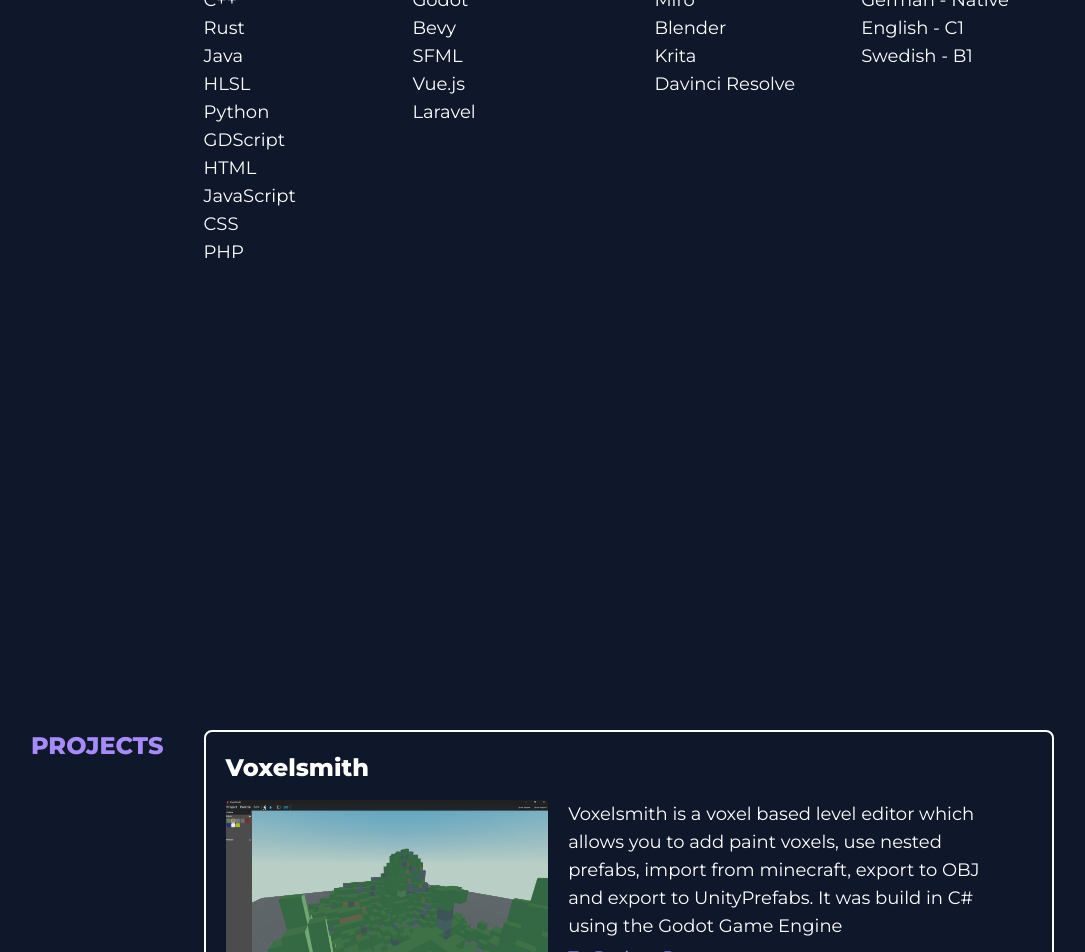
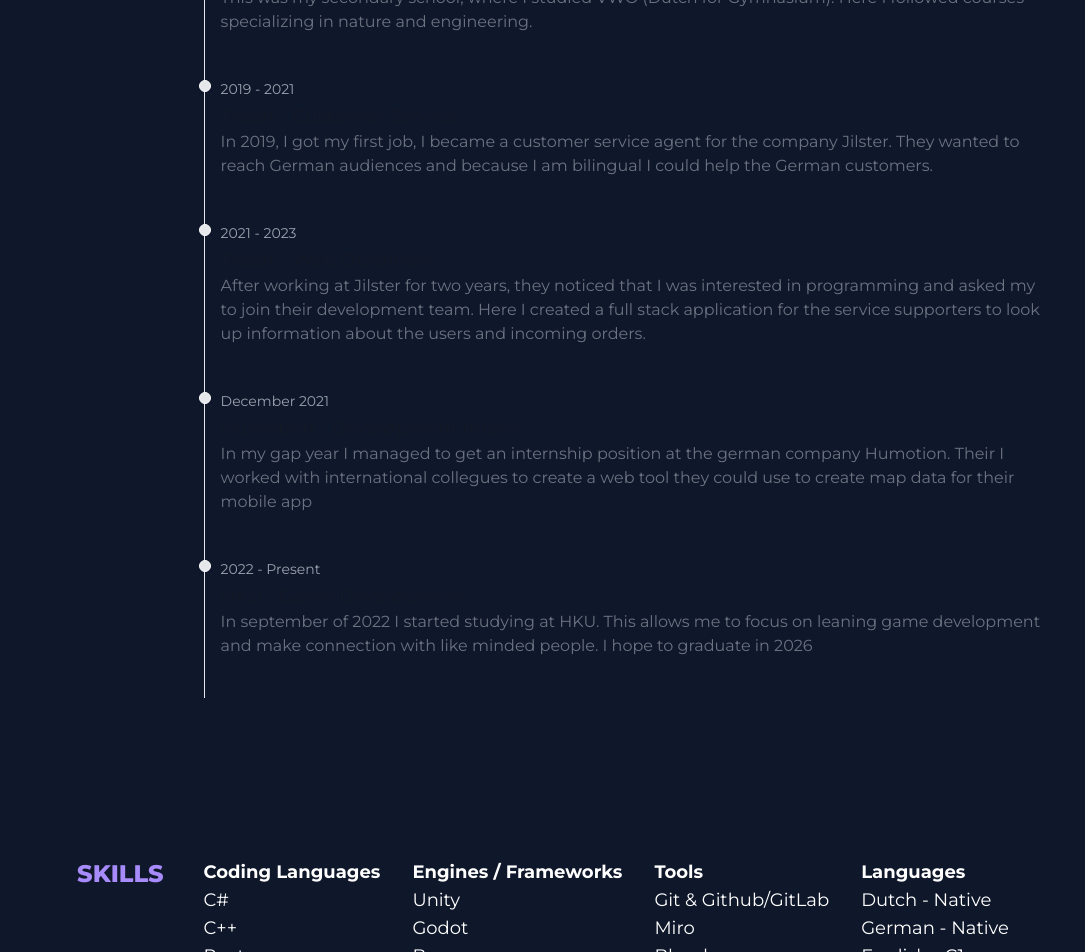
Before and after one commit to brosenmoller/brosenmoller.github.io, a Vue app: page / in a window 1280 px wide. Shown: the part 1840-2792 px from the top of the page, without its empty margins (130-1215 px from the left). Built offline with nearby package versions, Linux system fonts and the light colour scheme; the HTML template or start-up script is replaced by a standard one.

Commit message:
Added Timeline and restructured

```diff
--- /dev/null
+++ b/src/components/MainPageSection.vue
@@ -0,0 +1,26 @@
+<template>
+
+    <section :id="id" class="section-main">
+
+        <div class="lg:w-1/5 pr-5">
+            <h1 class="flex lg:justify-end justify-start font-extrabold text-2xl uppercase text-violet-400">
+                    {{ title }}
+            </h1>
+        </div>
+
+        <div class="lg:w-4/5 pl-5 lg:mt-0 mt-4 flex flex-wrap lg:flex-nowrap lg:justify-start">
+            <slot></slot>
+
+        </div>
+
+    </section>
+
+</template>
+
+<script setup>
+const props = defineProps({
+  id: String,
+  title: String,
+});
+
+</script>
--- a/src/components/Intro.vue
+++ b/src/components/MainPageSections/Intro.vue
@@ -14,7 +14,7 @@
         </div>
 
         <div class="lg:ml-10 mb-20 lg:p-0 md:p-20 p-5">
-            <img class="h-full object-cover rounded-lg" src="../assets/BenRosenmollerPortrait.jpg" alt="">
+            <img class="h-full object-cover rounded-lg" src="../../assets/BenRosenmollerPortrait.jpg" alt="">
         </div>
     </section>
 </template>
--- a/src/components/Projects.vue
+++ b/src/components/MainPageSections/Projects.vue
@@ -8,7 +8,12 @@
         </div>
 
         <div class="lg:w-4/5 pl-5 lg:mt-0 mt-4">
-            <ProjectPanel class="mb-5" v-for="project in projects" :title="project.title" :img="project.img" :description="project.description" />
+            <ProjectPanel class="mb-5" v-for="project in projects"
+                :title="project.title"
+                :img="project.img"
+                :link="project.link"
+                :description="project.description"
+            />
         </div>
 
     </section>
@@ -16,37 +21,43 @@
 
 <script setup>
 import { ref } from 'vue';
-import ProjectPanel from "./ProjectPanel.vue";
+import ProjectPanel from "./Subcomponents/ProjectPanel.vue";
 
 const projects = ref([
     {
         title: "Voxelsmith",
         img: "VoxelSmithCover.jpg",
-        description: "Voxelsmith is a voxel based level editor which allows you to add paint voxels, use nested prefabs, import from minecraft, export to OBJ and export to UnityPrefabs. It was build in C# using the Godot Game Engine"
+        link: "",
+        description: "Voxelsmith is a voxel based level editor which allows you to add paint voxels, use nested prefabs, import from minecraft, export to OBJ and export to UnityPrefabs. It was build in <strong>C#</strong> and <strong>Rust</strong> using the Godot Game Engine"
     },
     {
         title: "Enigma Escape",
         img: "EnigmaEscape.jpg",
+        link: "",
         description: "Enigma Escape is a 2D puzzle platformer where the puzzle comes from physically assembling your controller. This project was created using C++ with Arduino and C# with Unity."
     },
     {
         title: "Terrain Generation",
         img: "ECTTPCover.jpg",
+        link: "",
         description: "In this project I Created an infinite terrain generator using Unity, C# and HLSL compute shaders."
     },
     {
         title: "Paint over War",
         img: "PaintOverWarCover.jpg",
+        link: "",
         description: "Paint over a war is a story driven 3D puzzle game in which you play as a time traveling soldier dicovering an old military base. It was created after our school trip to Berlin and was based of the 'Teufelsberg'. The project was created in Unity using C#."
     },
     {
         title: "Under Our Wing",
         img: "UnderOurWingCover.jpg",
+        link: "https://nebaj.itch.io/under-our-wing",
         description: "This project was commissioned by the municipality of Utrecht. In this game you play as a pigeon who is going around gathering stories from local refugees. When you publish the stories you might see the city change."
     },
     // {
     //     title: "Rootscape",
     //     img: "RootscapeCover.jpg",
+    //     link: "",
     //     description: "Place Holder text"
     // },
 ]);
--- a/src/components/ProjectPanel.vue
+++ b/src/components/MainPageSections/Subcomponents/ProjectPanel.vue
@@ -5,9 +5,9 @@
 
             <img :src="getImageUrl()" class="sm:w-2/5 object-contain rounded">
             <div class="sm:w-3/5 pr-5 flex flex-col justify-between">
-              <p class="overflow-hidden">{{ description }}</p>
+              <p class="overflow-hidden" v-html="description"></p>
               <div>
-                <a href="" class="fancy-link text-violet-400 ">To Project Page</a>
+                <a :href="link" class="fancy-link text-violet-400" target="_blank">To Project Page</a>
               </div>
             </div>
 
@@ -19,11 +19,12 @@
 const props = defineProps({
   title: String,
   img: String,
+  link: String,
   description: String
 });
 
 function getImageUrl() {
-  return new URL(`../assets/${props.img}`, import.meta.url);
+  return new URL(`../../../assets/${props.img}`, import.meta.url);
 }
 
 </script>
--- /dev/null
+++ b/src/components/MainPageSections/Subcomponents/TimelineElement.vue
@@ -0,0 +1,16 @@
+<template>
+    <li class="mb-10 ms-4">
+        <div class="absolute w-3 h-3 bg-gray-200 rounded-full mt-1.5 -start-1.5 border border-white dark:border-gray-900 dark:bg-gray-700"></div>
+        <time class="mb-1 text-sm font-normal leading-none text-gray-400 dark:text-gray-500">{{ time }}</time>
+        <h3 class="text-lg font-semibold text-gray-900 dark:text-white">{{ title }}</h3>
+        <p class="mb-4 text-base font-normal text-gray-500 dark:text-gray-400">{{ description }}</p>
+    </li>
+</template>
+
+<script setup>
+const props = defineProps({
+  time: String,
+  title: String,
+  description: String
+});
+</script>
--- /dev/null
+++ b/src/components/MainPageSections/Timeline.vue
@@ -0,0 +1,58 @@
+<template>
+    <section id="timeline" class="section-main">
+
+        <div class="lg:w-1/5 pr-5">
+            <h1 class="flex lg:justify-end justify-start font-extrabold text-2xl uppercase text-violet-400">
+                    Timeline
+            </h1>
+        </div>
+
+        <div class="lg:w-4/5 pl-5 lg:mt-0 mt-4 flex flex-wrap lg:flex-nowrap lg:justify-start">
+
+            <ol class="relative border-s border-gray-200 dark:border-gray-700">
+                <TimelineElement v-for="element in timelineElements"
+                    :time="element.time"
+                    :title="element.title"
+                    :description="element.description"
+                />
+            </ol>
+
+        </div>
+
+    </section>
+</template>
+
+<script setup>
+import { ref } from 'vue';
+import TimelineElement from "./Subcomponents/TimelineElement.vue";
+
+const timelineElements = ref([
+    {
+        time: "2015 - 2021",
+        title: "Visser 't Hoofd Lyceum Leiden",
+        description: "This was my secondary school, where I studied VWO (Dutch for Gymnasium). Here I followed courses specializing in nature and engineering."
+    },
+    {
+        time: "2019 - 2021",
+        title: "Jilster - Customer Service",
+        description: "In 2019, I got my first job, I became a customer service agent for the company Jilster. They wanted to reach German audiences and because I am bilingual I could help the German customers."
+    },
+    {
+        time: "2021 - 2023",
+        title: "Jilster - Web Developer",
+        description: "After working at Jilster for two years, they noticed that I was interested in programming and asked my to join their development team. Here I created a full stack application for the service supporters to look up information about the users and incoming orders."
+    },
+    {
+        time: "December 2021",
+        title: "Humotion - Development Intern",
+        description: "In my gap year I managed to get an internship position at the german company Humotion. Their I worked with international collegues to create a web tool they could use to create map data for their mobile app"
+    },
+    {
+        time: "2022 - Present",
+        title: "HKU - Game Development",
+        description: "In september of 2022 I started studying at HKU. This allows me to focus on leaning game development and make connection with like minded people. I hope to graduate in 2026"
+    },
+]);
+
+
+</script>
--- a/src/routes/Main.vue
+++ b/src/routes/Main.vue
@@ -2,14 +2,16 @@
     <main class="flex flex-1 flex-col font-normal text-wrap p-4">
         <Intro />
         <About />
+        <Timeline />
         <Skills />
         <Projects/>
     </main>
 </template>
 
 <script setup>
-    import Intro from "../components/Intro.vue";
-    import About from "../components/About.vue";
-    import Skills from "../components/Skills.vue";
-    import Projects from "../components/Projects.vue";
+    import Intro from "../components/MainPageSections/Intro.vue";
+    import About from "../components/MainPageSections/About.vue";
+    import Timeline from "../components/MainPageSections/Timeline.vue";
+    import Skills from "../components/MainPageSections/Skills.vue";
+    import Projects from "../components/MainPageSections/Projects.vue";
 </script>
```
Also changed, not shown: src/components/MainPageSections/About.vue (renamed from src/components/About.vue), src/components/MainPageSections/Skills.vue (renamed from src/components/Skills.vue).
